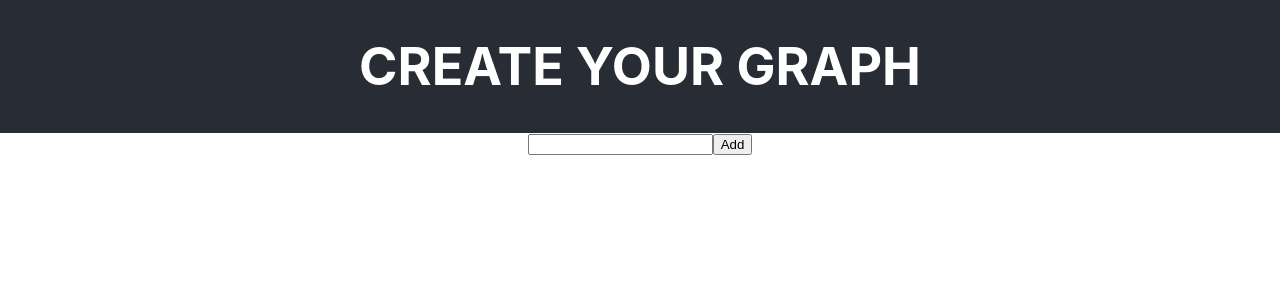
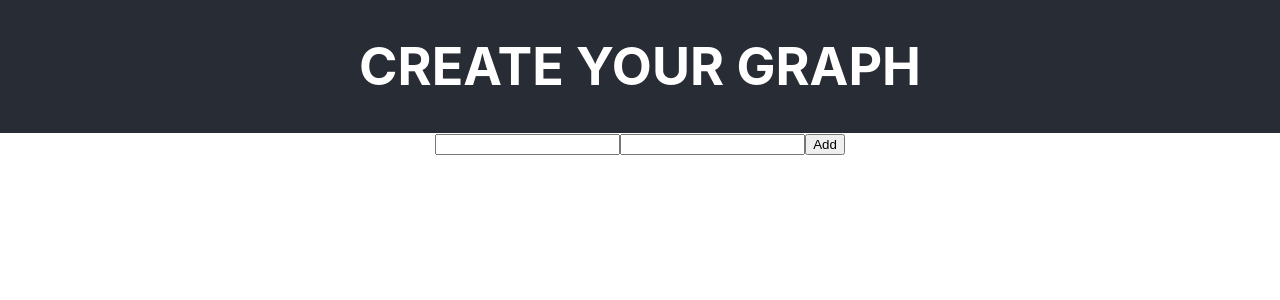
Before and after one commit to cristina-rd/chart-react-redux, a React (Create React App) app: page / in a window 1280 px wide. Shown: the top 300 px of the page. Built offline with nearby package versions, Linux system fonts and the light colour scheme.

Commit message:
now we see a list, with two inputs, one for the y value and another for the text

```diff
--- a/src/actions/actions.js
+++ b/src/actions/actions.js
@@ -1,12 +1,13 @@
 let nextTodoId = 0;
 
-export const add = (text) => {
-    console.log("ENTRO EN LA ACCIÓN")
+export const add = (number, text) => {
+    console.log("ACTION TYPE ADD")
     return {
         type: 'ADD',
         payload: {
             id: nextTodoId++,
             text,
+            number
         }
     }
 }
--- a/src/components/Input.jsx
+++ b/src/components/Input.jsx
@@ -3,7 +3,8 @@ import React from 'react';
 export function Input(props) {
     return (
         <form onSubmit={props.addTodo}>
-            <input type='text' id='input' onChange={props.createTodo}/>
+            <input type='number' id='number' onChange={props.addNumber}/>
+            <input type='text' id='text' onChange={props.addText}/>
             <button>Add</button>
         </form>
     )
--- a/src/components/List.jsx
+++ b/src/components/List.jsx
@@ -1,26 +1,31 @@
-import React, { useState } from "react"
-import { connect } from 'react-redux'
+import React, { useState } from "react";
+import { connect } from 'react-redux';
+import store from '../index';
 import { Input } from "./Input";
-import { add } from '../actions/actions.js'
+import ListElement from './ListElement.jsx'
+import { add } from '../actions/actions.js';
 
 let List = ({ dispatch }) => {
-    const [state, setState] = useState(null)
+    const [text, setText] = useState(null)
+    const [number, setNumber] = useState(0)
+
+    let globalList = store ? store.getState().list : null;
 
     const handleSubmit = (event) => {
         event.preventDefault();
-        console.log('SUBMIT')
-        console.log(state)
-        dispatch(add(state))
+        dispatch(add(number, text))
     }
-    const handleChange = (event) => {
-        setState(event.target.value)
-        console.log('CHANGE')
-        console.log(state)
+    const handleChangeText = (event) => {
+        setText(event.target.value)
+    }
+    const handleChangeNumber = (event) => {
+        setNumber(event.target.value)
     }
 
     return (
         <div>
-            <Input addTodo={handleSubmit} createTodo={handleChange} />
+            <Input addTodo={handleSubmit} addText={handleChangeText} addNumber={handleChangeNumber}/>
+            {globalList ? globalList.map((line)=> <ListElement number={line.number} text={line.text} id={line.id} key={line.id} />) : null}
         </div>
     );
 }
--- a/src/components/ListElement.jsx
+++ b/src/components/ListElement.jsx
@@ -0,0 +1,9 @@
+import React from 'react';
+
+function ListElement (props) {
+    return (
+        <p>X: {props.id}, Y: {props.number}, TEXT: {props.text}</p>
+    );
+}
+
+export default ListElement;
--- a/src/index.js
+++ b/src/index.js
@@ -24,3 +24,5 @@ ReactDOM.render(
 // to log results (for example: reportWebVitals(console.log))
 // or send to an analytics endpoint. Learn more: https://bit.ly/CRA-vitals
 reportWebVitals();
+
+export default store;
--- a/src/reducers/reducers.js
+++ b/src/reducers/reducers.js
@@ -5,11 +5,11 @@ const INITIAL_STATE = {
 export function todoApp (state = INITIAL_STATE, action) {
     switch(action.type){
         case 'ADD':
-            console.log(state)
+            console.log('REDUCER', state)
             return { list:
                 [...state.list, {
                 id: action.payload.id,
-                /* number: action.payload.number, */
+                number: action.payload.number,
                 text: action.payload.text
             }]}
         default:
```
